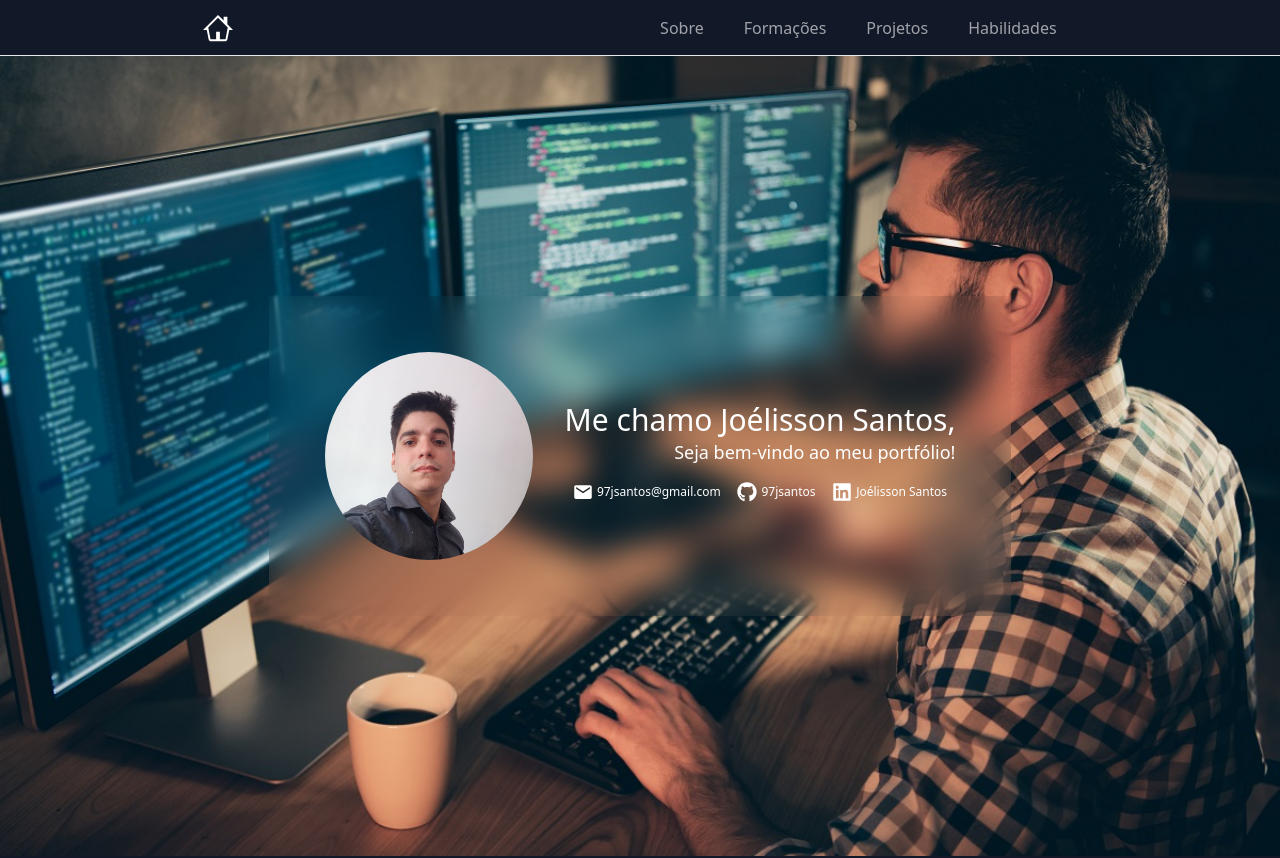
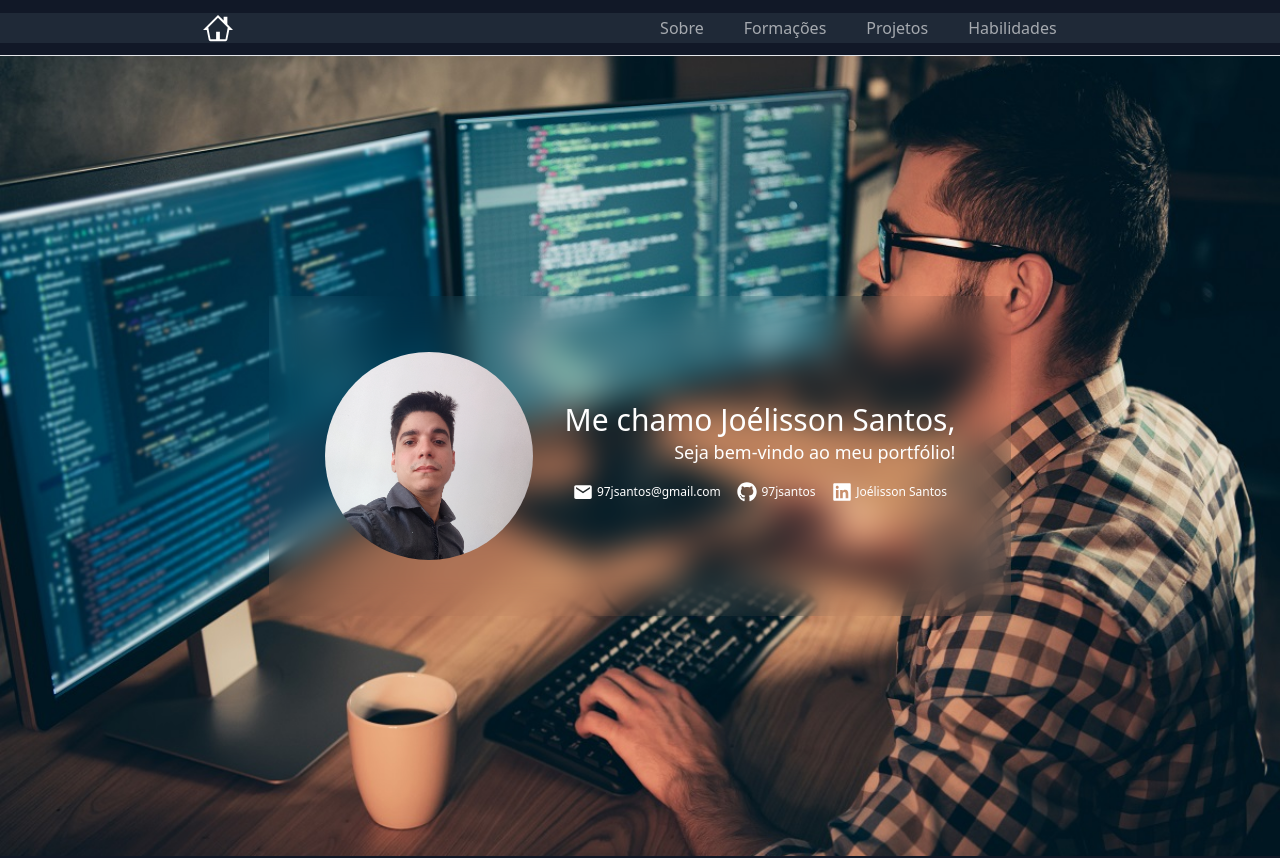
Before and after one commit to 97jsantos/portfolio, a React (Vite) app: page / in a window 1280 px wide. Shown: the top 858 px of the page. Built offline with nearby package versions, Linux system fonts and the light colour scheme.

Commit message:
att 25/06
teste navbar 3

```diff
--- a/src/components/Navigation.tsx
+++ b/src/components/Navigation.tsx
@@ -9,21 +9,21 @@ export function Navigation() {
   const [isNavExpanded, setIsNavExpanded] = useState(false)
 
   return (
-    <nav className="flex items-center justify-around sticky top-0 bg-gray-900 z-10 border-b-2 sm:border-b h-14">
+    <nav className="flex items-center justify-around sticky top-0 bg-gray-900 z-20 border-b sm:border-b h-14">
       <button
               className='sm:hidden block absolute'
               onClick={() => {
                   setIsNavExpanded(!isNavExpanded);
                 }}><MdMenu className='text-3xl text-white'/></button>
       <div className="max-w-7xl w-full relative mx-auto flex items-center justify-around">
-        <ul className={`flex flex-col absolute bg-gray-900 z-10 w-full top-7 sm:left-auto sm:flex-row justify-center sm:justify-around sm:top-auto duration-500 sm:duration-0 ${isNavExpanded ? "left-0" : "-left-full"}
+        <ul className={`flex flex-col absolute bg-gray-800 z-10 w-full top-7 sm:left-auto sm:flex-row justify-center sm:justify-around sm:top-auto duration-500 sm:duration-0 ${isNavExpanded ? "left-0" : "-left-full"}
                     `}>
           <Link to="header" spy={true} smooth={true} offset={-56} duration={500} className="opacity-60 hover:opacity-100 font-medium flex justify-center mb-3 mt-6 sm:my-0 cursor-pointer"><GoHome style={{fontSize:'30px'}} /></Link>
           <div className="flex flex-col sm:flex-row">
             <Link to="aboutMe" spy={true} smooth={true} offset={-56} duration={500} className="px-5 opacity-60 hover:opacity-100 font-medium flex justify-center items-center my-3 sm:my-0 cursor-pointer">Sobre</Link>
             <Link to="formations" spy={true} smooth={true} offset={-56} duration={500} className="px-5 opacity-60 hover:opacity-100 font-medium flex justify-center items-center my-3 sm:my-0 cursor-pointer">Formações</Link>
             <Link to="projects" spy={true} smooth={true} offset={-56} duration={500} className="px-5 opacity-60 hover:opacity-100 font-medium flex justify-center items-center my-3 sm:my-0 cursor-pointer">Projetos</Link>
-            <Link to="skills" spy={true} smooth={true} offset={-56} duration={500} className="px-5 opacity-60 hover:opacity-100 font-medium flex justify-center items-center my-3 sm:my-0 cursor-pointer">Habilidades</Link>
+            <Link to="skills" spy={true} smooth={true} offset={-56} duration={500} className="px-5 opacity-60 hover:opacity-100 font-medium flex justify-center items-center my-3 mb-6 sm:my-0 cursor-pointer">Habilidades</Link>
           </div>
         </ul>
       </div>
```
